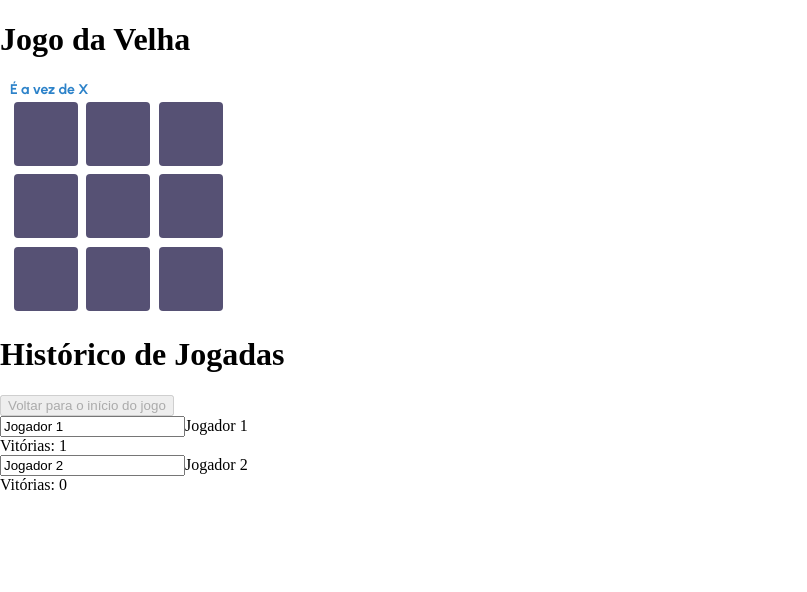
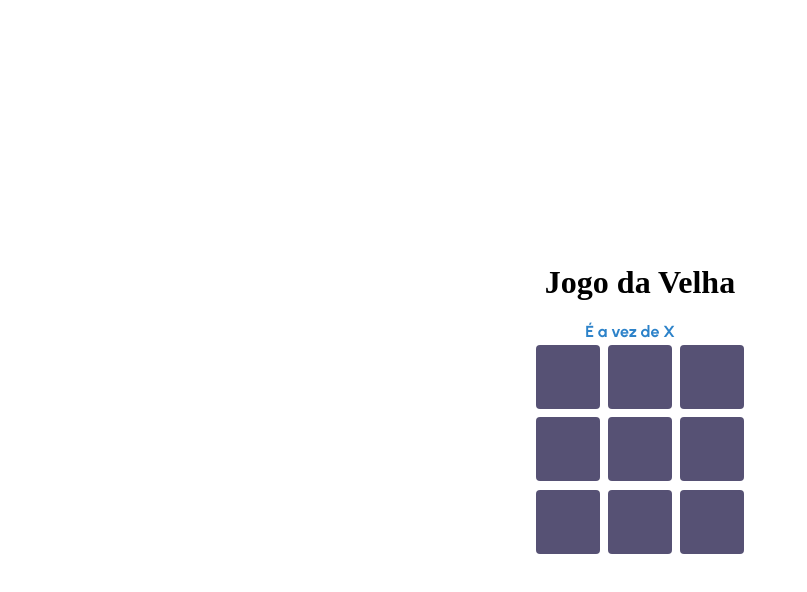
Before and after one commit to RyanMatheusNeto/prova_2023, a React (Create React App) app: page / in a window 1280 px wide. Shown: the top 592 px of the page, without its empty margins (0-807 px from the left). Built offline with nearby package versions, Linux system fonts and the light colour scheme; no server answers.

Commit message:
FRONT END TOTALMENTE FUNCIONAL

```diff
--- a/src/components/Board/index.tsx
+++ b/src/components/Board/index.tsx
@@ -1,3 +1,4 @@
+import { useEffect, useState } from 'react';
 import { Square, SquareValue } from "../Estilo/index";
 import styles from './styles.module.css'
 
@@ -10,11 +11,31 @@ export type BoardProps = {
 };
 
 export function Board({isXTurn, squares, onPlay}: BoardProps) {
+  const [timeLeft, setTimeLeft] = useState(10);
 
   const winner = calculateWinner(squares);
+  const isDraw = !winner && squares.every(square => square !== null);
   const status = winner ?
     `O vencedor é ${winner}!` :
+    isDraw ?
+    `Empate!` :
     `É a vez de ${isXTurn ? "X" : "O"}`;
+
+  useEffect(() => {
+    if (winner || isDraw) {
+      const timer = setInterval(() => {
+        setTimeLeft(timeLeft - 1);
+      }, 1000);
+      return () => clearInterval(timer);
+    }
+  }, [winner, isDraw, timeLeft]);
+
+  useEffect(() => {
+    if (timeLeft === 0) {
+      onPlay(Array(9).fill(null));
+      setTimeLeft(10);
+    }
+  }, [timeLeft, onPlay]);
 
   function handleClick(i: number): void {
     if(squares[i] || winner) return;
@@ -45,10 +66,11 @@ export function Board({isXTurn, squares, onPlay}: BoardProps) {
     rows.push(<div key={i} className="board-row">{cells}</div>);
   }
 
-
   return(
     <div className={styles.card}>
+      <h1>Jogo da Velha</h1>
       <span className={styles.username}>{status}</span>
+      {(winner || isDraw) && <span>Reiniciando em {timeLeft} segundos...</span>}
       {rows}
     </div>
   );
--- a/src/components/Board/styles.module.css
+++ b/src/components/Board/styles.module.css
@@ -1,18 +1,14 @@
 .card {
-    padding: 0 10px;
-    margin: 10px 0;
-  }
+  display: flex;
+  flex-direction: column;
+  align-items: center;
+  justify-content: center;
+  height: 100vh; /* This assumes that the card should take up the full height of the view */
+}
 
-  span {
-    font-size: 14px;
-  }
 
   .username {
     font-family: 'bold';
     color: #2c82c9;
     margin-right: 20px;
   }
-
-  .bid {
-    font-family: 'regular';
-  }
--- a/src/index.tsx
+++ b/src/index.tsx
@@ -14,7 +14,4 @@ root.render(
   </BrowserRouter>
 )
 
-// If you want to start measuring performance in your app, pass a function
-// to log results (for example: reportWebVitals(console.log))
-// or send to an analytics endpoint. Learn more: https://bit.ly/CRA-vitals
 reportWebVitals()
--- a/src/pages/Home/index.tsx
+++ b/src/pages/Home/index.tsx
@@ -1,7 +1,7 @@
 import React, { useState } from 'react';
-import { Board, BoardState } from '../../components/Board'
+import { Board, BoardState } from '../../components/Board';
 
-function Game() {
+function Home() {
   const [history, setHistory] = useState([Array(9).fill(null) as BoardState]);
   const [currentMove, setCurrentMove] = useState(0);
   const isXTurn = currentMove % 2 === 0;
@@ -15,64 +15,19 @@ function Game() {
     setCurrentMove(nextHistory.length - 1)
   };
 
-  const jumpTo = (nextMove: number) => {
-    setCurrentMove(nextMove);
-  };
-
-  const moves = history.map((squares: BoardState, moveIndex: number) => {
-    let description: string;
-
-    if(moveIndex === 0){
-      description = `Voltar para o início do jogo`
-    } else if (moveIndex === currentMove) {
-      description = `Você está na jogada ${moveIndex}`
-    } else {
-      description = `Voltar para a jogada ${moveIndex}`;
-    }
-
-    return (
-      <button
-        key={moveIndex}
-        onClick={() => jumpTo(moveIndex)}
-        disabled={moveIndex === currentMove}
-      >
-        {description}
-      </button>
-    );
-  }).reverse();
-
   return (
     <div className="game">
       <div className="game-board">
-        <h1>Jogo da Velha</h1>
+
         <Board isXTurn={isXTurn} squares={currentSquares} onPlay={handleClick}/>
       </div>
-      <div className="game-info">
-        <h1>Histórico de Jogadas</h1>
-        {moves}
+      <div className="dados">
+
+        </div>
+
       </div>
-      <div className="dados">
-        <div className="input">
-          <input className="nome" type="text" id="jogador1" name="pessoaA" value={player1}
-            onChange={(e) => setPlayer1(e.target.value)} required spellCheck="false" autoComplete="off" />
-          <label htmlFor="jogador1">Jogador 1</label>
-        </div>
-        <div className="estatisticas" id="vitoriasA">
-          Vitórias: {isXTurn ? 1 : 0}
-        </div>
-      </div>
-      <div className="dados">
-        <div className="input">
-          <input className="nome" type="text" id="jogador2" name="pessoaB" value={player2}
-            onChange={(e) => setPlayer2(e.target.value)} required spellCheck="false" autoComplete="off" />
-          <label htmlFor="jogador2">Jogador 2</label>
-        </div>
-        <div className="estatisticas" id="vitoriasB">
-          Vitórias: {!isXTurn ? 1 : 0}
-        </div>
-      </div>
-    </div>
+
   )
 }
 
-export default Game;
+export default Home;
--- a/src/pages/Home/styles.module.css
+++ b/src/pages/Home/styles.module.css
@@ -1,6 +1,7 @@
 * {
   box-sizing: border-box;
 }
+
 
 body {
   margin: 0;
@@ -14,34 +15,30 @@ align-items: center;
   justify-content: center;
   height: 100vh;
   font-family: Arial, sans-serif;
+  align-items: center;
+  justify-content: center;
 }
 
-.titulo {
-  color: #8d0700;
-  text-align: center;
-  font-size: 2.1rem;
+h1 {
+  display: flex;
+  flex-direction: column;
+  align-items: center;
+  justify-content: center;
 }
 
-.cabecalho {
-  display: flex;
-  justify-content: center;
-  align-items: center;
-  width: 100%;
-  height: 55px;
-  background-color: #FBAB7E;
-  background-image: linear-gradient(62deg, #FBAB7E 0%, #F7CE68 100%);
-  border-bottom-right-radius: 2.3rem;
-  border-bottom-left-radius: 1.1rem;
-}
 
-.pagina {
+
+.styles_card_S6GrH {
   width: 100%;
   min-height: 100%;
   max-height: 100%;
   background-image: linear-gradient(174.2deg, rgba(255, 244, 228, 1) 7.1%, rgba(240, 246, 238, 1) 67.4%);
+  display: flex;
+  justify-content: center;
+  align-items: center;
 }
 
-.corpo {
+.styles_card_S6GrH{
   display: flex;
   flex-direction: row;
   justify-content: space-around;
@@ -62,7 +59,6 @@ font-family: Arial, sans-serif;
   left: 5px;
   color: rgb(150, 150, 150);
   cursor: text;
-  transition: 0.5s ease-in-out;
 }
 
 .nome {
@@ -74,14 +70,6 @@ font-family: Arial, sans-serif;
   outline: 0;
   color: rgb(39, 39, 39);
   border-bottom: 2px solid cornflowerblue;
-  transition: 0.5s ease-in-out;
-}
-
-.nome:focus~label,
-.nome:valid~label {
-  transform: translateY(-40px);
-  font-size: 12px;
-  color: cornflowerblue;
 }
 
 .estatisticas {
@@ -101,12 +89,7 @@ font-family: Arial, sans-serif;
   overflow: hidden;
 }
 
-.grid {
-display: grid;
-grid-template-columns: repeat(3, 1fr);
-gap: 15px;
-margin-top: 50px;
-}
+
 
 .cell {
   width: 60px;
@@ -117,9 +100,13 @@ align-items: center;
   justify-content: center;
   cursor: pointer;
   font-size: 2em;
+  align-items: center;
+  justify-content: center;
 }
 
-.jogo {
+.game {
+  align-items: center;
+  justify-content: center;
   margin-top: 60px;
   height: 65vh;
   width: 65vh;
@@ -134,6 +121,8 @@ font-size: 2em;
 }
 
 .checkArea {
+  align-items: center;
+  justify-content: center;
   background-color: rgb(255, 255, 255);
   display: flex;
   flex-direction: column;
```
Lines whose indentation alone changed are shown as unchanged.
